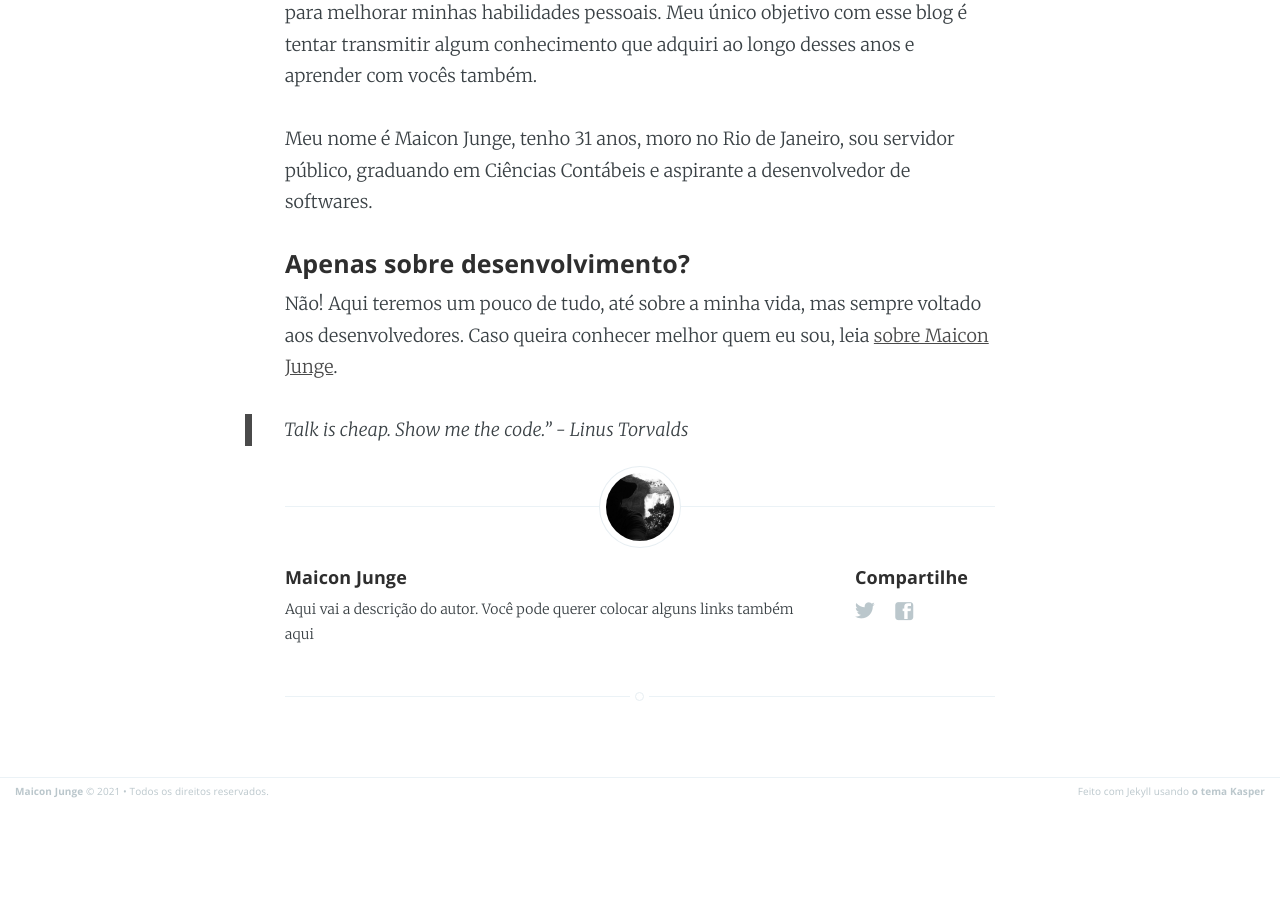
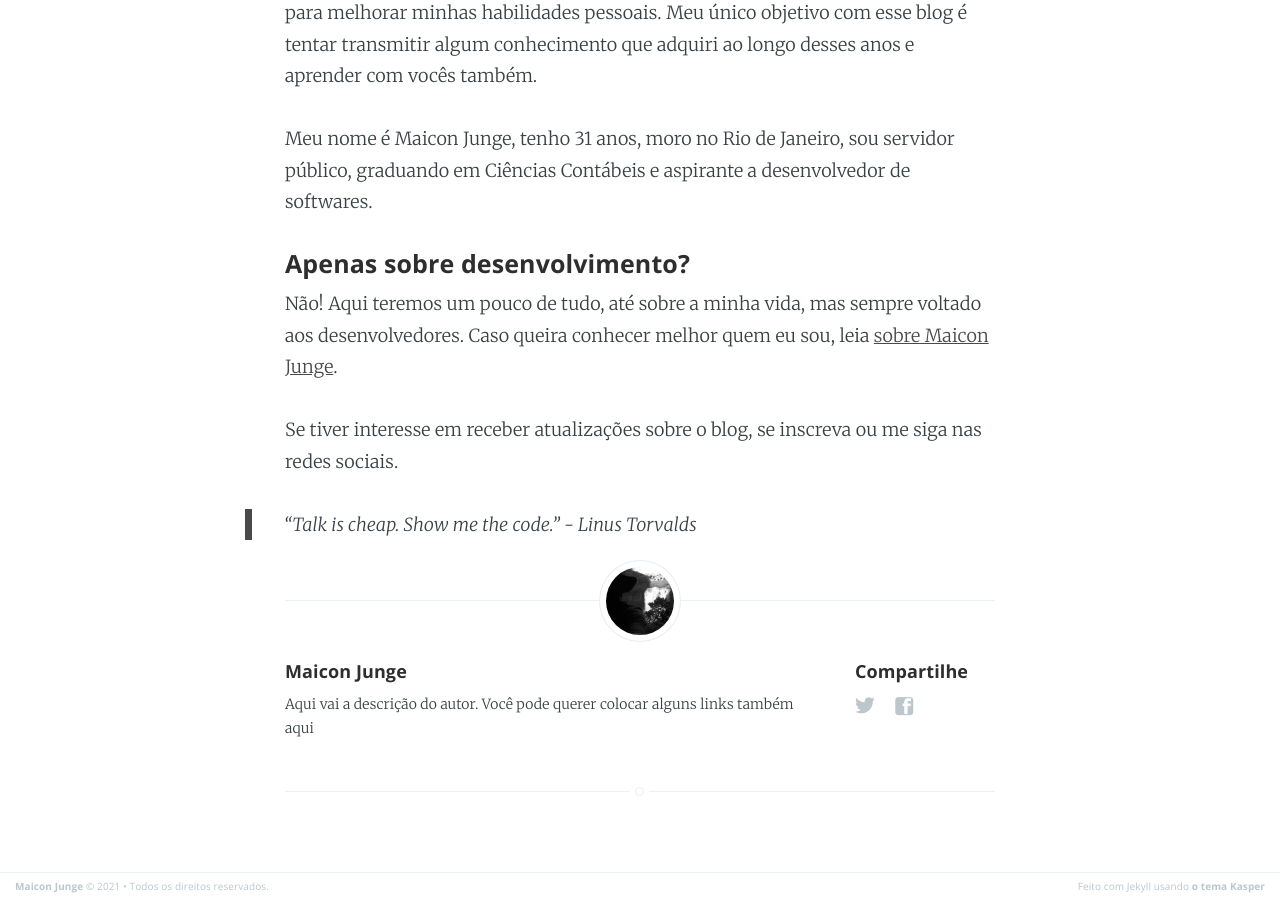
Before and after one commit to MaiconJunge/maiconjunge.github.io, a Jekyll site: the page built from _posts/2021-02-16-hello-world.markdown, in a window 1280 px wide and 900 px high, scrolled down 734 px. Built offline with Jekyll 4.4.1, drawn with Linux system fonts in a browser that asks for light colours; before the commit the page ends 1540 px from its top, so only the background shows below that.

Commit message:
Update 2021-02-16-hello-world.markdown

```diff
--- a/_posts/2021-02-16-hello-world.markdown
+++ b/_posts/2021-02-16-hello-world.markdown
@@ -14,4 +14,6 @@ Meu nome é Maicon Junge, tenho 31 anos, moro no Rio de Janeiro, sou servidor p
 
 Não! Aqui teremos um pouco de tudo, até sobre a minha vida, mas sempre voltado aos desenvolvedores. Caso queira conhecer melhor quem eu sou, leia <a href="/sobre">sobre Maicon Junge</a>.
 
->Talk is cheap. Show me the code." - Linus Torvalds
+Se tiver interesse em receber atualizações sobre o blog, se inscreva ou me siga nas redes sociais.
+
+> "Talk is cheap. Show me the code." - Linus Torvalds
```
